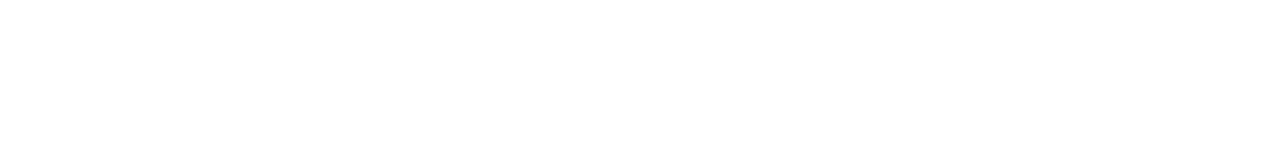
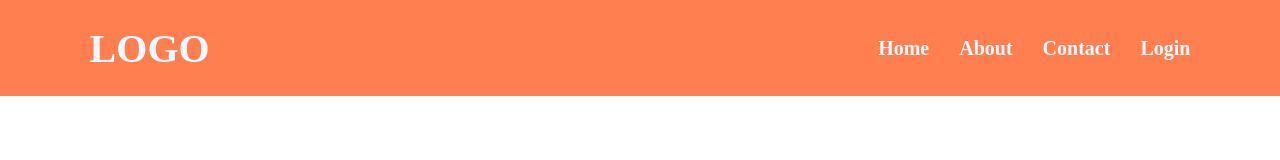
Before and after one commit to Masto4/web, a plain HTML site: page index.html in a window 1280 px wide. Drawn offline with Linux system fonts and the light colour scheme.

Commit message:
second commit

```diff
--- a/index.html
+++ b/index.html
@@ -7,6 +7,16 @@
     <link rel="stylesheet" href="style.css">
 </head>
 <body>
-
+    <header>
+        <nav>
+            <h1>LOGO</h1>
+            <ul>
+                <li>Home</li>
+                <li>About</li>
+                <li>Contact</li>
+                <li>Login</li>
+            </ul>
+        </nav>
+    </header>
 </body>
 </html>
--- a/style.css
+++ b/style.css
@@ -0,0 +1,39 @@
+*{
+    padding: 0;
+    margin: 0;
+    box-sizing: border-box;
+}
+
+body{
+    height: 100dvh;
+    width: 100dvw;
+}
+
+header{
+    height: 12vh;
+    background-color: coral;
+    color:aliceblue;
+    width: 100%;
+    display: flex;
+    align-items: center;
+}
+
+header nav{
+    display: flex;
+    align-items: center;
+    padding-inline: 7vw;
+    justify-content: space-between;
+    width: 100dvw;
+}
+
+header nav ul{
+    display: flex;
+    list-style: none;
+    column-gap: 30px;
+    font-size: 20px;
+    font-weight: 600;
+}
+
+h1{
+    font-size: 40px;
+}
```
